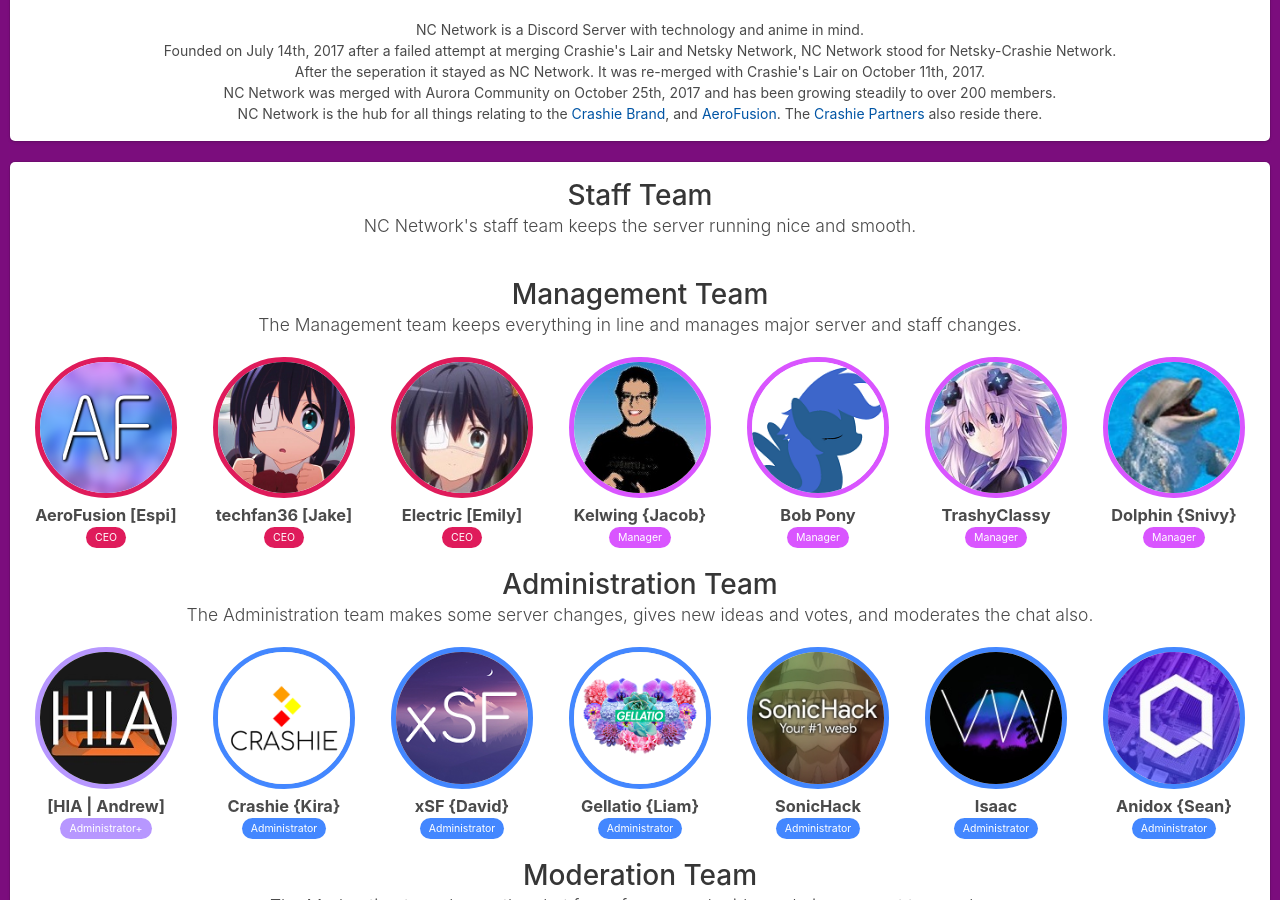
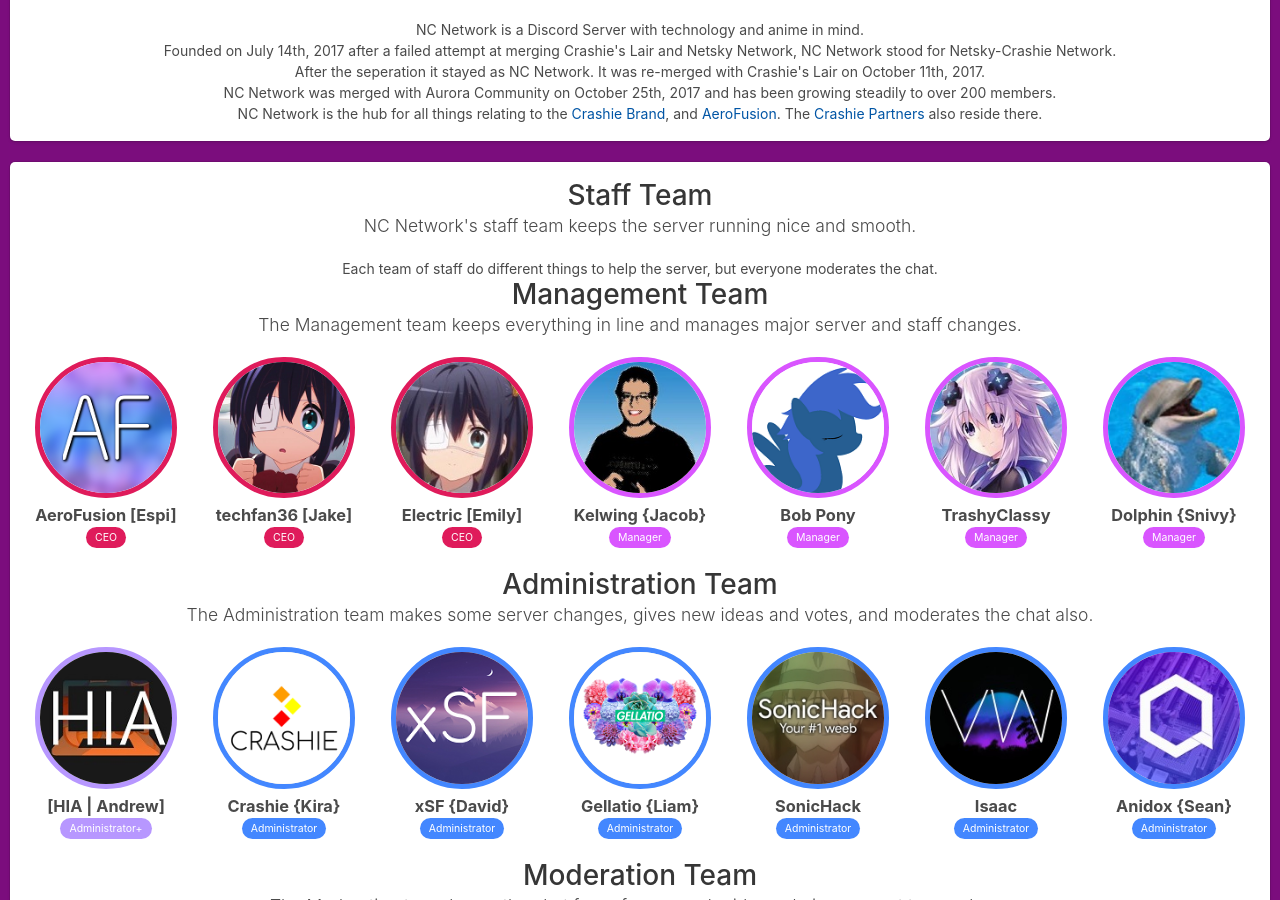
Before and after one commit to xwinbyte/NetskyWebsite, a Jekyll site: the page built from index.html, in a window 1280 px wide and 900 px high, scrolled down 662 px. Built offline with Jekyll 4.4.1, drawn with Linux system fonts in a browser that asks for light colours; nearby versions of some CDN libraries.

Commit message:
Update index.html

```diff
--- a/index.html
+++ b/index.html
@@ -16,6 +16,7 @@
 			<div class="box" id="staff" style="text-align: center;">
 				<h1 class="title"><strong>Staff Team</strong></h1>
 				<h2 class="subtitle">NC Network's staff team keeps the server running nice and smooth.</h2>
+				Each team of staff do different things to help the server, but everyone moderates the chat.
 				<br>
 				<h1 class="title"><strong>Management Team</strong></h1>
 				<h2 class="subtitle">The Management team keeps everything in line and manages major server and staff changes.</h2>
```
